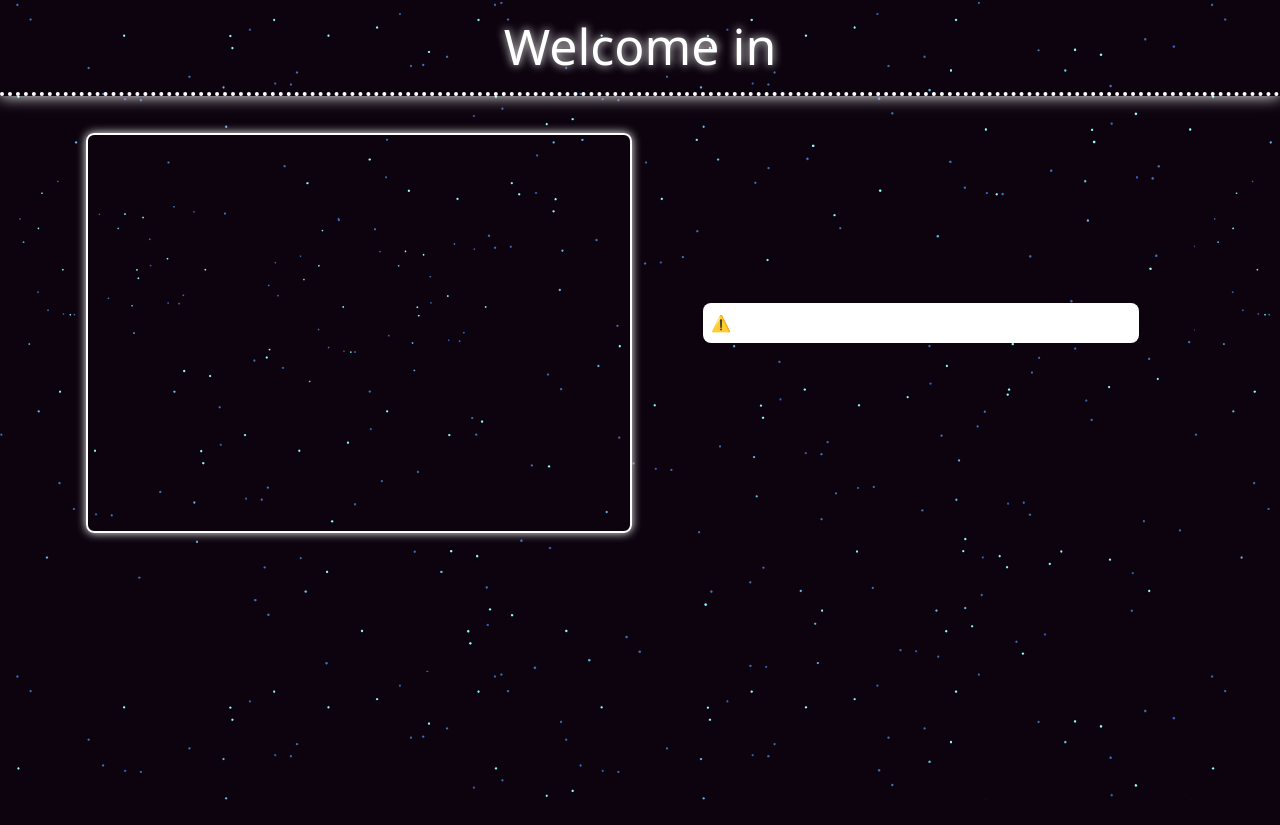
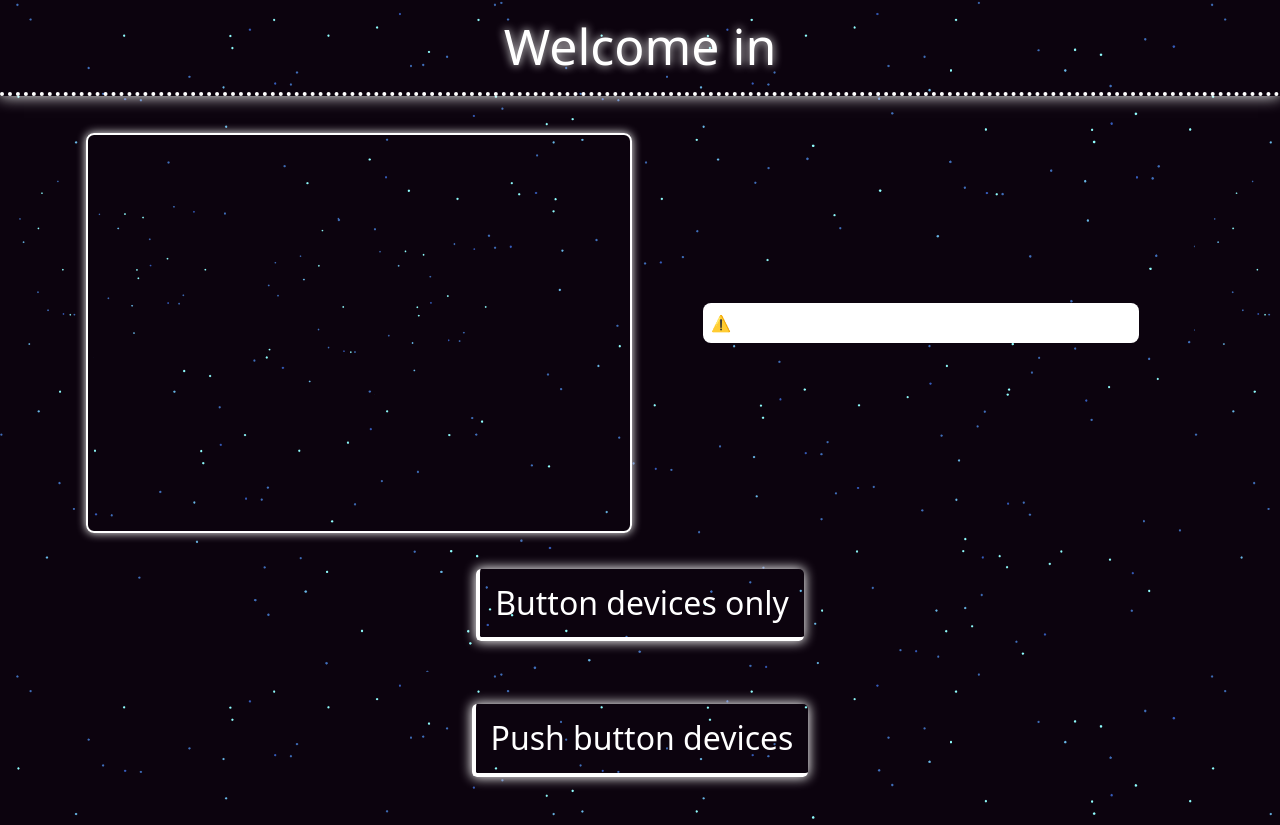
Before and after one commit to osama764/SmartBtn, a plain HTML site: page ShowMyRooms.html in a window 1280 px wide. Before the commit the page ends 800 px from the top, so only its background shows below. Drawn offline with nearby package versions, Linux system fonts and the light colour scheme; no server answers.

Commit message:
Update ShowMyRooms.html

```diff
--- a/ShowMyRooms.html
+++ b/ShowMyRooms.html
@@ -23,11 +23,15 @@
           style="background-color : #fff;border-radius: 8px;"></lottie-player>
       </div>
     </div>
+    <h2 class="text-center title-devices">Button devices only</h2>
 
     <div class="container d-flex align-items-center flex-wrap  mt-3 p-3 devices">
 
     </div>
+    <h2 class="text-center title-devices">Push button devices</h2>
+    <div class="container d-flex align-items-center flex-wrap  mt-3 p-3 devicesPush">
 
+    </div>
     <div
       class="container d-flex align-items-center justify-content-between mt-3 p-5 contentDevices">
       <button class="closecontentdevices btn btn-warning"
```
